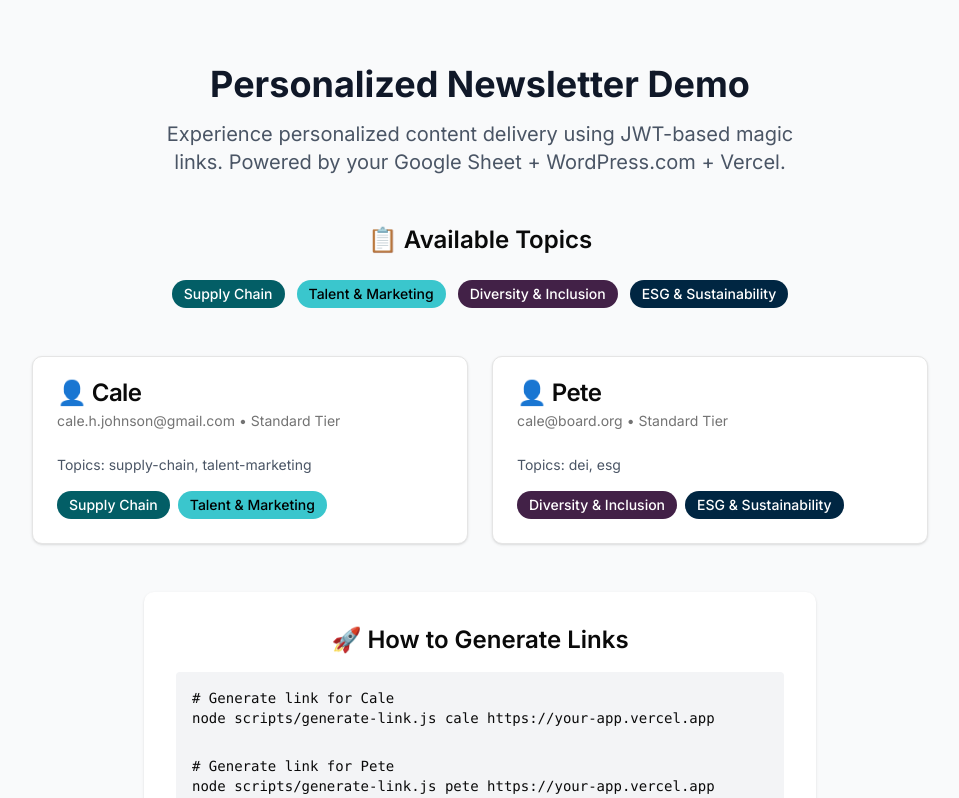
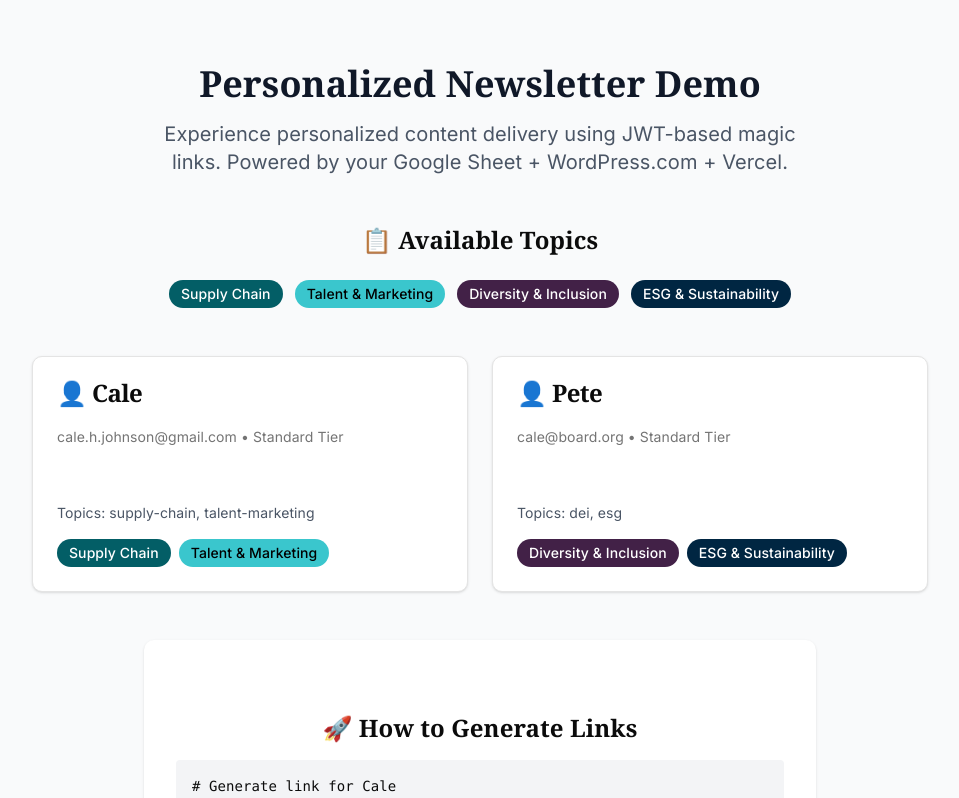
Before and after one commit to eohwa/jwt-newsletter, a Next.js app: page / in a window 1280 px wide. Shown: the top 798 px of the page, without its empty margins (160-1119 px from the left). Built offline with nearby package versions, Linux system fonts and the light colour scheme.

Commit message:
Update globals.css

```diff
--- a/app/globals.css
+++ b/app/globals.css
@@ -1,79 +1,113 @@
 @import "tailwindcss";
 @import "tw-animate-css";
+/* Brand typefaces */
+@import url('https://fonts.googleapis.com/css2?family=Inter:wght@300;400;500;600;700;800;900&family=Spectral:ital,wght@0,300;0,400;0,500;0,600;0,700;1,300;1,400;1,600&display=swap');
 
+/* --------------------------------------------------------------------------
+   Assemble – global tokens & components (non-breaking update)
+   - Keeps the existing variable names used by the app
+   - Adds brand typography, topic colors, and a few component classes
+   - Aligns to the L&D whitepaper visual style (Spectral headings, Inter body,
+     generous whitespace, outlined cards, blurred sticky header, bold badges)
+   -------------------------------------------------------------------------- */
+
+/* Keep the app's custom-variant for Tailwind dark mode */
 @custom-variant dark (&:is(.dark *));
 
+/* --------------------------------------------------------------------------
+   Neutral + UI tokens (existing keys preserved)
+   -------------------------------------------------------------------------- */
 :root {
+  /* neutrals */
   --background: oklch(1 0 0);
-  --foreground: oklch(0.145 0 0);
+  --foreground: oklch(0.15 0 0);           /* near-black text */
   --card: oklch(1 0 0);
-  --card-foreground: oklch(0.145 0 0);
+  --card-foreground: oklch(0.15 0 0);
   --popover: oklch(1 0 0);
-  --popover-foreground: oklch(0.145 0 0);
-  --primary: oklch(0.205 0 0);
-  --primary-foreground: oklch(0.985 0 0);
+  --popover-foreground: oklch(0.15 0 0);
+  --primary: oklch(0.18 0 0);
+  --primary-foreground: oklch(0.98 0 0);
   --secondary: oklch(0.97 0 0);
-  --secondary-foreground: oklch(0.205 0 0);
+  --secondary-foreground: oklch(0.18 0 0);
   --muted: oklch(0.97 0 0);
-  --muted-foreground: oklch(0.556 0 0);
+  --muted-foreground: oklch(0.56 0 0);
   --accent: oklch(0.97 0 0);
-  --accent-foreground: oklch(0.205 0 0);
-  --destructive: oklch(0.577 0.245 27.325);
-  --destructive-foreground: oklch(0.577 0.245 27.325);
-  --border: oklch(0.922 0 0);
-  --input: oklch(0.922 0 0);
-  --ring: oklch(0.708 0 0);
+  --accent-foreground: oklch(0.18 0 0);
+  --destructive: oklch(0.72 0.21 27.3);
+  --destructive-foreground: oklch(0.2 0 0);
+  --border: oklch(0.92 0 0);
+  --input: oklch(0.92 0 0);
+  --ring: oklch(0.70 0 0);
+
+  /* charts (kept) */
   --chart-1: oklch(0.646 0.222 41.116);
   --chart-2: oklch(0.6 0.118 184.704);
   --chart-3: oklch(0.398 0.07 227.392);
   --chart-4: oklch(0.828 0.189 84.429);
   --chart-5: oklch(0.769 0.188 70.08);
+
   --radius: 0.625rem;
+
+  /* sidebar (kept) */
   --sidebar: oklch(0.985 0 0);
-  --sidebar-foreground: oklch(0.145 0 0);
-  --sidebar-primary: oklch(0.205 0 0);
+  --sidebar-foreground: oklch(0.15 0 0);
+  --sidebar-primary: oklch(0.18 0 0);
   --sidebar-primary-foreground: oklch(0.985 0 0);
   --sidebar-accent: oklch(0.97 0 0);
-  --sidebar-accent-foreground: oklch(0.205 0 0);
+  --sidebar-accent-foreground: oklch(0.18 0 0);
   --sidebar-border: oklch(0.922 0 0);
   --sidebar-ring: oklch(0.708 0 0);
+
+  /* ----------------------------------------------------------------------
+     Assemble brand + topics
+     ---------------------------------------------------------------------- */
+  --brand-purple: #442547;         /* core accent used in badges, borders */
+  --brand-black: #000000;
+  --brand-paper: #f8f9fa;
+
+  /* Topic palette (per-board) */
+  --topic-talent-marketing: #442547;
+  --topic-employee-experience: #442547;
+  --topic-dei: #442547;
+  --topic-learning-dev: #442547;
+  --topic-data-privacy: #093E5E;
+  --topic-enterprise-data: #093E5E;
+  --topic-social-media: #3AC6CD;
+  --topic-social-health: #0860E4;
+  --topic-manufacturing: #E0310B;
+  --topic-esg-csr: #087D85;
+  --topic-supply-chain: #087D85;
+
+  /* dynamic topic color fallback */
+  --topic-color: var(--brand-purple);
 }
 
 .dark {
-  --background: oklch(0.145 0 0);
-  --foreground: oklch(0.985 0 0);
-  --card: oklch(0.145 0 0);
-  --card-foreground: oklch(0.985 0 0);
-  --popover: oklch(0.145 0 0);
-  --popover-foreground: oklch(0.985 0 0);
-  --primary: oklch(0.985 0 0);
-  --primary-foreground: oklch(0.205 0 0);
-  --secondary: oklch(0.269 0 0);
-  --secondary-foreground: oklch(0.985 0 0);
-  --muted: oklch(0.269 0 0);
-  --muted-foreground: oklch(0.708 0 0);
-  --accent: oklch(0.269 0 0);
-  --accent-foreground: oklch(0.985 0 0);
-  --destructive: oklch(0.396 0.141 25.723);
-  --destructive-foreground: oklch(0.637 0.237 25.331);
-  --border: oklch(0.269 0 0);
-  --input: oklch(0.269 0 0);
-  --ring: oklch(0.439 0 0);
-  --chart-1: oklch(0.488 0.243 264.376);
-  --chart-2: oklch(0.696 0.17 162.48);
-  --chart-3: oklch(0.769 0.188 70.08);
-  --chart-4: oklch(0.627 0.265 303.9);
-  --chart-5: oklch(0.645 0.246 16.439);
-  --sidebar: oklch(0.205 0 0);
-  --sidebar-foreground: oklch(0.985 0 0);
-  --sidebar-primary: oklch(0.488 0.243 264.376);
-  --sidebar-primary-foreground: oklch(0.985 0 0);
-  --sidebar-accent: oklch(0.269 0 0);
-  --sidebar-accent-foreground: oklch(0.985 0 0);
-  --sidebar-border: oklch(0.269 0 0);
-  --sidebar-ring: oklch(0.439 0 0);
+  --background: oklch(0.15 0 0);
+  --foreground: oklch(0.98 0 0);
+  --card: oklch(0.15 0 0);
+  --card-foreground: oklch(0.98 0 0);
+  --popover: oklch(0.15 0 0);
+  --popover-foreground: oklch(0.98 0 0);
+  --primary: oklch(0.98 0 0);
+  --primary-foreground: oklch(0.2 0 0);
+  --secondary: oklch(0.26 0 0);
+  --secondary-foreground: oklch(0.98 0 0);
+  --muted: oklch(0.26 0 0);
+  --muted-foreground: oklch(0.70 0 0);
+  --accent: oklch(0.26 0 0);
+  --accent-foreground: oklch(0.98 0 0);
+  --destructive: oklch(0.48 0.19 25.7);
+  --destructive-foreground: oklch(0.98 0 0);
+  --border: oklch(0.26 0 0);
+  --input: oklch(0.26 0 0);
+  --ring: oklch(0.44 0 0);
+
+  /* topic accents read a bit brighter on dark */
+  --brand-paper: #1c1c1c;
 }
 
+/* Map tokens into tailwind's inline theme (kept) */
 @theme inline {
   --color-background: var(--background);
   --color-foreground: var(--foreground);
@@ -113,21 +147,217 @@
   --color-sidebar-ring: var(--sidebar-ring);
 }
 
+/* --------------------------------------------------------------------------
+   Base (type & element rhythm) – aligns with the whitepaper example
+   -------------------------------------------------------------------------- */
 @layer base {
   * {
     @apply border-border outline-ring/50;
   }
+  html {
+    -webkit-font-smoothing: antialiased;
+    -moz-osx-font-smoothing: grayscale;
+    text-rendering: optimizeLegibility;
+  }
   body {
     @apply bg-background text-foreground;
+    font-family: "Inter", -apple-system, BlinkMacSystemFont, "Segoe UI", Roboto, "Helvetica Neue", Arial, sans-serif;
+    line-height: 1.6;
+    letter-spacing: 0.005em;
+    font-size: 16px;
+    background: var(--background);
+    color: var(--foreground);
   }
+
+  /* Spectral for headings, generous sizes using clamp */
+  h1, h2, h3, h4 {
+    font-family: "Spectral", ui-serif, Georgia, Cambria, "Times New Roman", Times, serif;
+    font-weight: 400;
+    color: var(--foreground);
+    line-height: 1.15;
+  }
+  h1 { font-size: clamp(2.75rem, 6vw, 5rem); margin-block: 0 0.8rem; }
+  h2 { font-size: clamp(2.25rem, 4.5vw, 3.75rem); margin-block: 2.5rem 1rem; }
+  h3 { font-size: clamp(1.875rem, 3.5vw, 3.125rem); margin-block: 2rem 0.75rem; }
+  p  { font-size: clamp(1.0625rem, 1.25vw, 1.25rem); line-height: 1.8; margin-block: 1rem; }
+  blockquote {
+    font-family: "Spectral", ui-serif, Georgia, Cambria, "Times New Roman", Times, serif;
+    font-size: clamp(1.25rem, 1.8vw, 1.5625rem);
+    line-height: 1.6;
+    color: oklch(0.43 0 0);
+    border-left: 4px solid var(--brand-purple);
+    padding-left: 1.25rem;
+    margin: 2rem 0;
+    font-style: italic;
+  }
+  blockquote + .quote-author {
+    font-family: "Inter", sans-serif;
+    font-style: normal;
+    font-size: 0.95rem;
+    color: oklch(0.45 0 0);
+    display: block;
+    margin-top: 0.5rem;
+  }
+
+  /* Links default: high contrast with subtle underline on hover */
+  a { color: var(--foreground); text-decoration-color: color-mix(in oklab, currentColor 20%, transparent); text-underline-offset: 3px; }
+  a:hover { text-decoration-line: underline; }
 }
 
-.newsletter-gradient {
-  background: linear-gradient(135deg, #667eea 0%, #764ba2 100%);
+/* --------------------------------------------------------------------------
+   Components that mirror the example styles (opt‑in, won't break existing pages)
+   -------------------------------------------------------------------------- */
+
+/* Sticky, blurred header */
+.header-blur {
+  position: sticky;
+  top: 0;
+  z-index: 50;
+  background: color-mix(in oklab, white 95%, transparent);
+  backdrop-filter: blur(10px);
+  border-bottom: 1px solid var(--border);
 }
 
-.story-card {
-  @apply border border-gray-200 rounded-lg p-6 bg-white shadow-sm hover:shadow-md transition-shadow;
+/* Hero section */
+.hero {
+  background: linear-gradient(135deg, var(--brand-paper) 0%, white 100%);
+  padding: clamp(3.5rem, 8vw, 6rem) 0 clamp(2.5rem, 6vw, 5rem);
+  position: relative;
+  overflow: hidden;
+}
+.hero::before {
+  content: "";
+  position: absolute;
+  top: -50%;
+  right: -10%;
+  width: min(42vw, 600px);
+  height: min(42vw, 600px);
+  background: radial-gradient(circle, color-mix(in oklab, var(--brand-purple) 5%, transparent) 0%, transparent 70%);
+  border-radius: 50%;
+}
+.hero-badge, .badge-strong {
+  display: inline-block;
+  background: var(--brand-purple);
+  color: white;
+  padding: 0.5rem 1rem;
+  border-radius: 9999px;
+  font-family: "Inter", sans-serif;
+  font-weight: 700;
+  letter-spacing: 0.02em;
+  text-transform: uppercase;
+  font-size: 0.75rem;
 }
 
-/* Remove the old static topic tag classes - we'll use dynamic colors now */
+/* Meta row used in hero */
+.hero-meta { display: flex; gap: 2rem; padding-top: 2rem; border-top: 1px solid var(--border); }
+.meta-item { display: inline-flex; align-items: center; gap: 0.5rem; font: 500 0.875rem/1.2 "Inter", sans-serif; color: oklch(0.45 0 0); }
+.meta-item img { width: 24px; height: 24px; opacity: .85; }
+
+/* Outlined card (principle card style) */
+.card-outline {
+  margin-bottom: 2rem; /* extra breathing room */
+  background: white;
+  border: 2px solid var(--brand-black);
+  border-radius: 0; /* square, editorial look */
+  padding: clamp(1.5rem, 2vw, 2.5rem);
+  transition: box-shadow .2s ease, transform .2s ease;
+}
+.card-outline:hover { box-shadow: 0 10px 30px rgba(0,0,0,.15); transform: translateY(-2px); }
+
+.principle-number {
+  position: absolute;
+  top: -22px;
+  left: 1.5rem;
+  width: 46px; height: 46px;
+  border-radius: 9999px;
+  background: var(--brand-purple);
+  color: #fff;
+  display: grid; place-items: center;
+  font: 700 1.1rem "Inter", sans-serif;
+}
+.principle-title { font: 700 clamp(1.375rem, 2vw, 1.875rem) "Inter", sans-serif; margin-bottom: .75rem; color: var(--foreground); }
+
+/* Content sections */
+.section { margin-block: clamp(2.5rem, 6vw, 5rem); }
+.section--paper { background: var(--brand-paper); border: 1px solid var(--border); padding: clamp(1.5rem, 3vw, 2.5rem); }
+
+/* CTA panel (black background + white text) */
+.cta-panel {
+  background: var(--brand-black);
+  color: #fff;
+  text-align: center;
+  padding: clamp(2.5rem, 6vw, 5rem);
+  position: relative;
+  overflow: hidden;
+}
+.cta-panel::before {
+  content: "";
+  position: absolute;
+  top: -50%;
+  left: -10%;
+  width: min(32vw, 400px);
+  height: min(32vw, 400px);
+  background: radial-gradient(circle, color-mix(in oklab, var(--brand-purple) 30%, transparent) 0%, transparent 70%);
+  border-radius: 50%;
+}
+.cta-panel .cta-button {
+  display: inline-block;
+  background: white;
+  color: var(--brand-black);
+  padding: 0.95rem 2rem;
+  border-radius: .25rem;
+  font: 700 1rem "Inter", sans-serif;
+  transition: transform .15s ease, box-shadow .15s ease;
+}
+.cta-panel .cta-button:hover { transform: translateY(-2px); box-shadow: 0 10px 20px rgba(0,0,0,.2); }
+
+/* Visual break images */
+.visual-break img {
+  max-width: 100%;
+  height: auto;
+  border-radius: 12px;
+  box-shadow: 0 20px 40px rgba(0,0,0,0.1);
+}
+
+/* Topic badge + helpers (non-breaking: opt-in classes) */
+.topic-badge {
+  background: var(--topic-color, var(--brand-purple));
+  color: #fff;
+  font: 700 0.75rem/1 "Inter", sans-serif;
+  padding: 0.4rem 0.75rem;
+  border-radius: 9999px;
+}
+.topic-border { border-color: var(--topic-color, var(--brand-purple)); }
+.topic-text   { color: var(--topic-color, var(--brand-purple)); }
+
+/* Topic presets (attach as a modifier class next to .topic-badge or anywhere that reads --topic-color) */
+.topic--talent-marketing      { --topic-color: var(--topic-talent-marketing); }
+.topic--employee-experience   { --topic-color: var(--topic-employee-experience); }
+.topic--dei                   { --topic-color: var(--topic-dei); }
+.topic--learning-dev          { --topic-color: var(--topic-learning-dev); }
+.topic--data-privacy          { --topic-color: var(--topic-data-privacy); }
+.topic--enterprise-data       { --topic-color: var(--topic-enterprise-data); }
+.topic--social-media          { --topic-color: var(--topic-social-media); }
+.topic--social-health         { --topic-color: var(--topic-social-health); }
+.topic--manufacturing         { --topic-color: var(--topic-manufacturing); }
+.topic--esg-csr               { --topic-color: var(--topic-esg-csr); }
+.topic--supply-chain          { --topic-color: var(--topic-supply-chain); }
+
+/* Legacy helpers retained & refined */
+.newsletter-gradient { background: linear-gradient(135deg, #667eea 0%, #764ba2 100%); }
+
+.story-card {
+  @apply border bg-white rounded-lg p-6 shadow-sm transition-shadow;
+  border-color: var(--border);
+}
+.story-card:hover { @apply shadow-md; }
+
+/* Utility: editorial container widths */
+.container-narrow { max-width: 900px; margin-inline: auto; padding-inline: clamp(1rem, 5vw, 2.5rem); }
+.container-wide   { max-width: 1200px; margin-inline: auto; padding-inline: clamp(1rem, 5vw, 2.5rem); }
+
+
+/* Extra spacing for card grids to avoid overlapping borders */
+.section.container-wide.grid {
+  gap: 3rem;
+}
```
